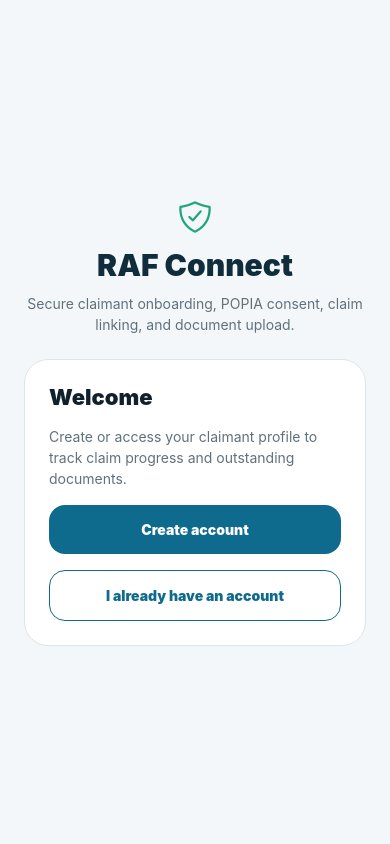
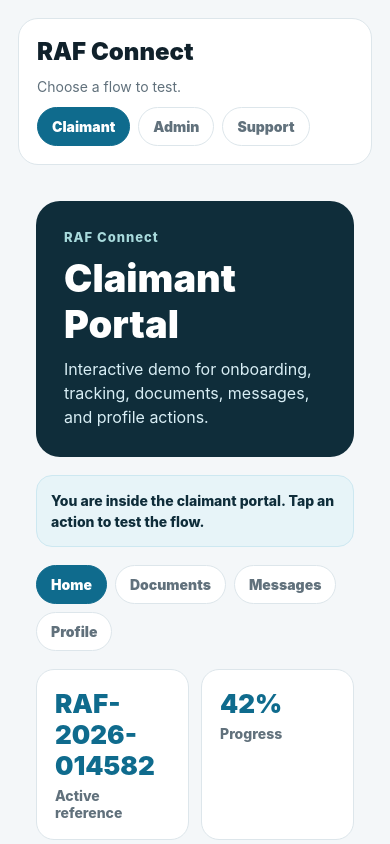
Before and after one commit to DonTrozo/RAF-app, a React Native app: screen / in a window 390 px wide. Built offline with nearby package versions, Linux system fonts and the light colour scheme.

Commit message:
Open interactive product shell directly on web

```diff
--- a/App.tsx
+++ b/App.tsx
@@ -1,11 +1,6 @@
 import React from 'react';
-import { ProductEntry } from './src/ProductEntry';
 import { ModeShell } from './src/screens/ModeShell';
 
 export default function App() {
-  return (
-    <ProductEntry>
-      <ModeShell />
-    </ProductEntry>
-  );
+  return <ModeShell />;
 }
```
